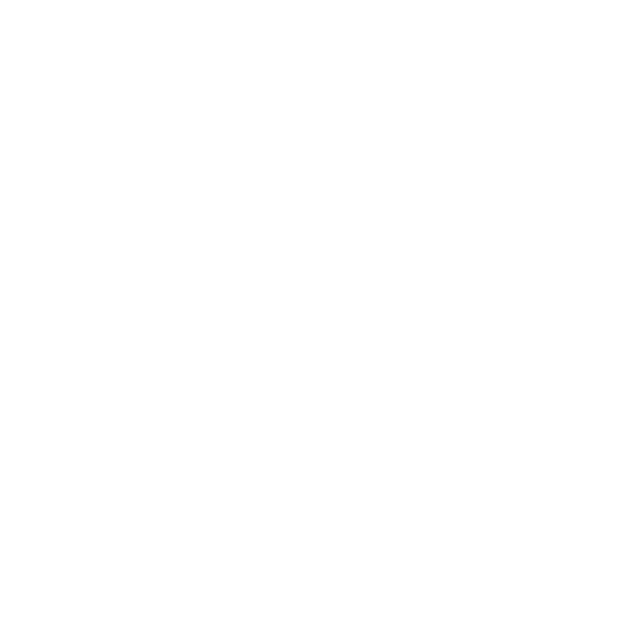
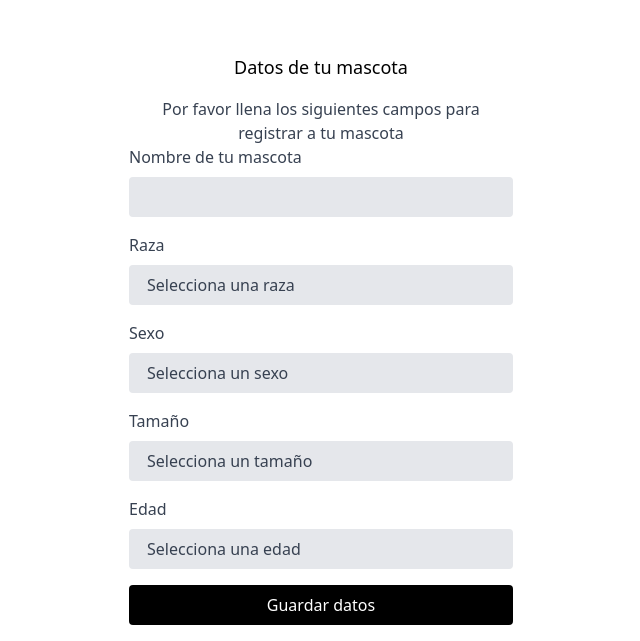
Before and after one commit to No-Country/c9-56-t-mern, a React (Vite) app in the folder frontend/: page / in a window 1280 px wide. Shown: the part 1183-1824 px from the top of the page, without its empty margins (319-959 px from the left). Before the commit the page ends 1220 px from the top, so only its background shows below. Built offline with nearby package versions, Linux system fonts and the light colour scheme.

Commit message:
PetForm created

```diff
--- a/frontend/src/App.tsx
+++ b/frontend/src/App.tsx
@@ -1,4 +1,5 @@
 import LoginForm from './components/LoginForm';
+import PetForm from './components/PetForm';
 import SuccessfulRegistration from './components/SuccessfulRegistration';
 
 function App() {
@@ -11,6 +12,7 @@ function App() {
         welcomeText="Bienvenido al sistema, por favor inicia sesión"
       />
       <SuccessfulRegistration/>
+      <PetForm/>
     </div>
   )
 }
--- /dev/null
+++ b/frontend/src/components/PetForm.tsx
@@ -0,0 +1,157 @@
+import React, { useState } from "react"
+
+const PetForm: React.FC = () => {
+  const [petName, setPetName] = useState("")
+  const [petRace, setPetRace] = useState("")
+  const [petGender, setPetGender] = useState("")
+  const [petSize, setPetSize] = useState("")
+  const [petAge, setPetAge] = useState("")
+
+  const races = [
+    "Poodle",
+    "Labrador",
+    "Bulldog",
+    "Pug",
+    "Golden Retriever",
+    "German Shepherd",
+  ]
+  const genders = ["Macho", "Hembra"]
+  const sizes = ["Pequeño", "Mediano", "Grande"]
+  const ages = ["Puppy (0-3 años)", "Adult (3-10 años)", "Senior (+10 años)"]
+
+  const handleSubmit = (event: React.FormEvent) => {
+    event.preventDefault()
+    console.log("Pet Name:", petName)
+    console.log("Pet Race:", petRace)
+    console.log("Pet Gender:", petGender)
+    console.log("Pet Size:", petSize)
+    console.log("Pet Age:", petAge)
+  }
+
+  return (
+    <div className="flex flex-col items-center p-4 ">
+      <form className="w-full max-w-sm" onSubmit={handleSubmit}>
+        <h2 className="text-lg font-medium mb-4 text-center">
+          Datos de tu mascota
+        </h2>
+        <p className="text-gray-700 text-center">
+          Por favor llena los siguientes campos para registrar a tu mascota
+        </p>
+        <div className="mb-4">
+          <label
+            htmlFor="petName"
+            className="block text-gray-700 font-medium mb-2"
+          >
+            Nombre de tu mascota
+          </label>
+          <input
+            type="text"
+            id="petName"
+            name="petName"
+            value={petName}
+            onChange={(event) => setPetName(event.target.value)}
+            className="bg-gray-200 appearance-none border-2 border-gray-200 rounded w-full py-2 px-4 text-gray-700 leading-tight focus:outline-none focus:bg-white focus:border-purple-500"
+          />
+        </div>
+        <div className="mb-4">
+          <label
+            htmlFor="petRace"
+            className="block text-gray-700 font-medium mb-2"
+          >
+            Raza
+          </label>
+          <select
+            id="petRace"
+            name="petRace"
+            value={petRace}
+            onChange={(event) => setPetRace(event.target.value)}
+            className="bg-gray-200 appearance-none border-2 border-gray-200 rounded w-full py-2 px-4 text-gray-700 leading-tight focus:outline-none focus:bg-white focus:border-purple-500"
+          >
+            <option value="">Selecciona una raza</option>
+            {races.map((race) => (
+              <option key={race} value={race}>
+                {race}
+              </option>
+            ))}
+          </select>
+        </div>
+        <div className="mb-4">
+          <label
+            htmlFor="petGender"
+            className="block text-gray-700 font-medium mb-2"
+          >
+            Sexo
+          </label>
+          <select
+            id="petGender"
+            name="petGender"
+            value={petGender}
+            onChange={(event) => setPetGender(event.target.value)}
+            className="bg-gray-200 appearance-none border-2 border-gray-200 rounded w-full py-2 px-4 text-gray-700 leading-tight focus:outline-none focus:bg-white focus:border-purple-500"
+          >
+            <option value="">Selecciona un sexo</option>
+            {genders.map((gender) => (
+              <option key={gender} value={gender}>
+                {gender}
+              </option>
+            ))}
+          </select>
+        </div>
+        <div className="mb-4">
+          <label
+            htmlFor="petSize"
+            className="block text-gray-700 font-medium mb-2"
+          >
+            Tamaño
+          </label>
+          <select
+            id="petSize"
+            name="petSize"
+            value={petSize}
+            onChange={(event) => setPetSize(event.target.value)}
+            className="bg-gray-200 appearance-none border-2 border-gray-200 rounded w-full py-2 px-4 text-gray-700 leading-tight focus:outline-none focus:bg-white focus:border-purple-500"
+          >
+            <option value="">Selecciona un tamaño</option>
+            {sizes.map((size) => (
+              <option key={size} value={size}>
+                {size}
+              </option>
+            ))}
+          </select>
+        </div>
+        <div className="mb-4">
+          <label
+            htmlFor="petAge"
+            className="block text-gray-700 font-medium mb-2"
+          >
+            Edad
+          </label>
+          <select
+            id="petAge"
+            name="petAge"
+            value={petAge}
+            onChange={(event) => setPetAge(event.target.value)}
+            className="bg-gray-200 appearance-none border-2 border-gray-200 rounded w-full py-2 px-4 text-gray-700 leading-tight focus:outline-none focus:bg-white focus:border-purple-500"
+          >
+            <option value="">Selecciona una edad</option>
+            {ages.map((age) => (
+              <option key={age} value={age}>
+                {age}
+              </option>
+            ))}
+          </select>
+        </div>
+        <button
+          className="bg-black hover:bg-gray-700 text-white font-medium py-2 px-4 rounded focus:outline-none focus:shadow-outline w-full"
+          type="button"
+          onClick={handleSubmit}
+          disabled={!petName || !petRace || !petGender || !petSize || !petAge}
+        >
+          Guardar datos
+        </button>
+      </form>
+    </div>
+  )
+}
+
+export default PetForm
```
